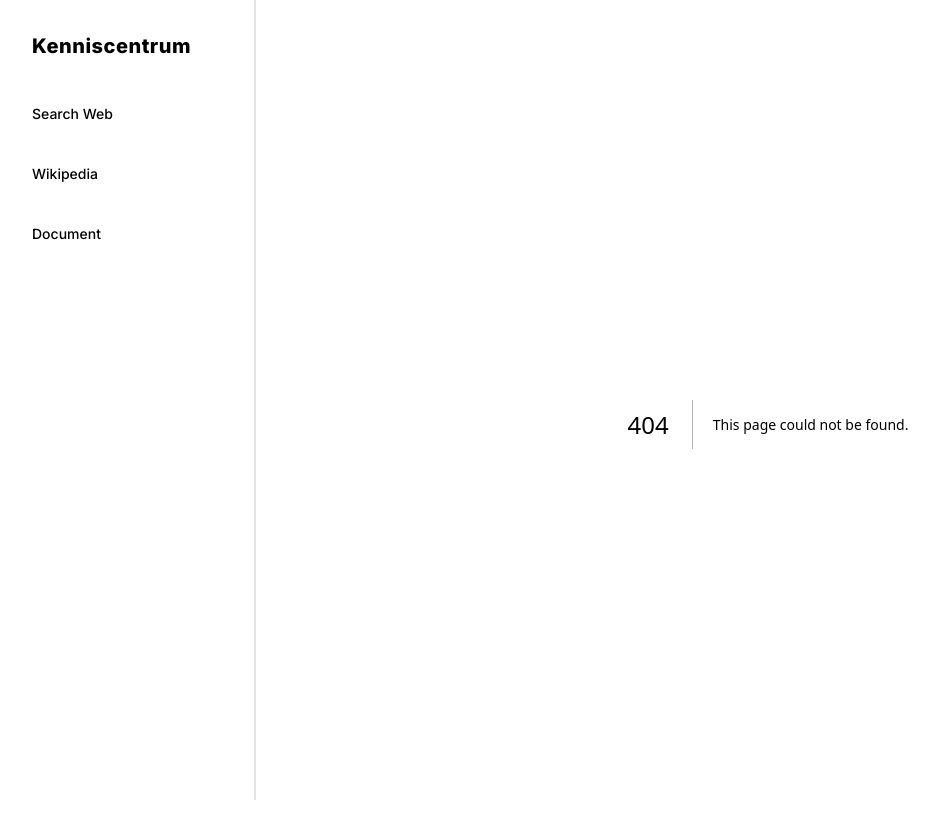
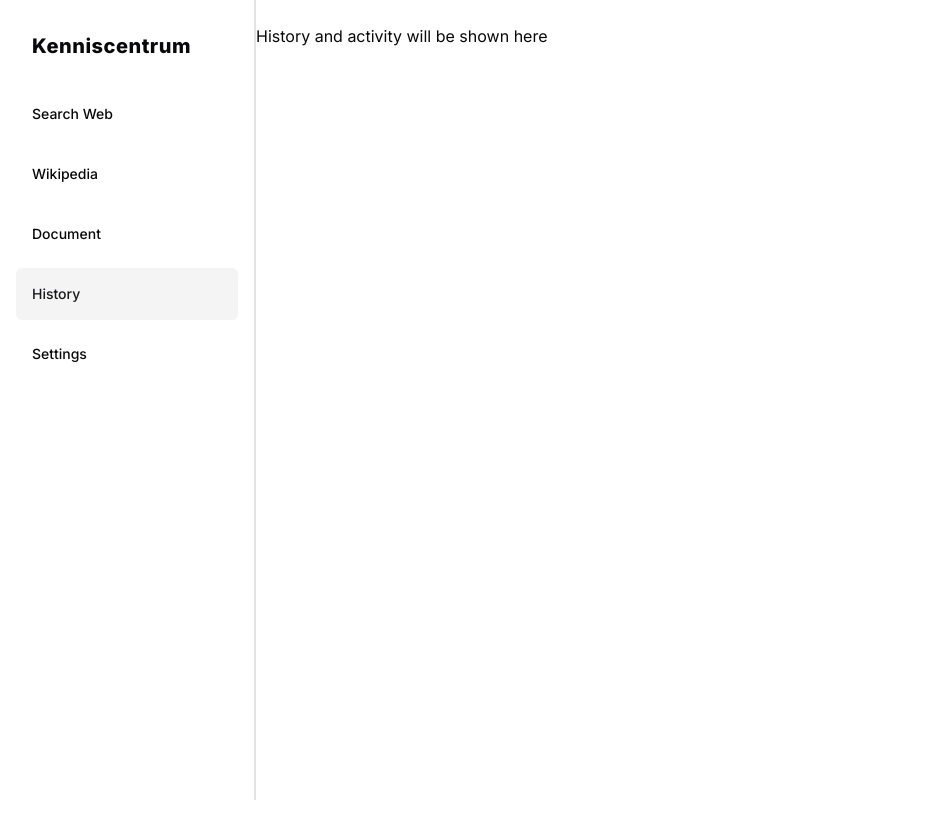
Before and after one commit to trace2798/google_ai_hackathon, a Next.js app: page /history in a window 1280 px wide. Before the commit this address had no page. Shown: the whole page, without its empty margins (0-939 px from the left). After the commit the page ends 800 px from the top, so only its background shows below. Built offline with nearby package versions, Linux system fonts and the light colour scheme.

Commit message:
added routes

```diff
--- /dev/null
+++ b/app/(main)/history/page.tsx
@@ -0,0 +1,13 @@
+import { FC } from "react";
+
+interface PageProps {}
+
+const Page: FC<PageProps> = ({}) => {
+  return (
+    <>
+      <div>History and activity will be shown here</div>
+    </>
+  );
+};
+
+export default Page;
--- /dev/null
+++ b/app/(main)/settings/page.tsx
@@ -0,0 +1,13 @@
+import { FC } from "react";
+
+interface PageProps {}
+
+const Page: FC<PageProps> = ({}) => {
+  return (
+    <>
+      <div>Settings page user info will be here</div>
+    </>
+  );
+};
+
+export default Page;
--- /dev/null
+++ b/app/(main)/web-search/page.tsx
@@ -0,0 +1,13 @@
+import { FC } from "react";
+
+interface PageProps {}
+
+const Page: FC<PageProps> = ({}) => {
+  return (
+    <>
+      <div>Page</div>
+    </>
+  );
+};
+
+export default Page;
--- /dev/null
+++ b/app/(main)/wiki/page.tsx
@@ -0,0 +1,13 @@
+import { FC } from "react";
+
+interface PageProps {}
+
+const Page: FC<PageProps> = ({}) => {
+  return (
+    <>
+      <div>Page</div>
+    </>
+  );
+};
+
+export default Page;
--- a/components/navbar/mobile-header.tsx
+++ b/components/navbar/mobile-header.tsx
@@ -2,8 +2,9 @@ import { MobileSidebar } from "./mobile-sidebar";
 
 export const MobileHeader = () => {
   return (
-    <nav className="lg:hidden px-6 h-[50px] flex items-center bg-secondary border-b fixed top-0 w-full z-50">
+    <nav className="lg:hidden px-6 h-[50px] flex items-center justify-between bg-secondary border-b fixed top-0 w-full z-50">
       <MobileSidebar />
+      <h1 className="text-xl font-semibold">Kenniscentrum</h1>
     </nav>
   );
 };
--- a/components/navbar/sidebar-item.tsx
+++ b/components/navbar/sidebar-item.tsx
@@ -12,9 +12,10 @@ type Props = {
   href: string;
 };
 
-export const SidebarItem = ({ label,
-  //  iconSrc,
-   href }: Props) => {
+export const SidebarItem = ({
+  label,
+  href,
+}: Props) => {
   const pathname = usePathname();
   const active = pathname === href;
 
@@ -24,19 +25,7 @@ export const SidebarItem = ({ label,
       className="justify-start h-[52px] hover:bg-secondary"
       asChild
     >
-      <Link href={href}>
-        {/* <Icon
-          className="shrink-0 h-[18px] w-[18px] mr-2 text-muted-foreground"
-        /> */}
-        {/* <Image
-          src={iconSrc}
-          alt={label}
-          className="mr-5 text-primary"
-          height={32}
-          width={32}
-        /> */}
-        {label}
-      </Link>
+      <Link href={href}>{label}</Link>
     </Button>
   );
 };
--- a/components/navbar/sidebar.tsx
+++ b/components/navbar/sidebar.tsx
@@ -29,7 +29,7 @@ export const Sidebar = ({ className }: Props) => {
       <div className="flex flex-col gap-y-2 flex-1">
         <SidebarItem
           label="Search Web"
-          href="/search"
+          href="/web-search"
           // iconSrc="/globe.svg"
           // icon={Building2}
         />
@@ -45,7 +45,18 @@ export const Sidebar = ({ className }: Props) => {
           // iconSrc="/globe.svg"
           // icon={Building}
         />
-
+        <SidebarItem
+          label="History"
+          href="/history"
+          // iconSrc="/globe.svg"
+          // icon={Building}
+        />
+        <SidebarItem
+          label="Settings"
+          href="/settings"
+          // iconSrc="/globe.svg"
+          // icon={Building}
+        />
         {/* <SidebarItem
           label="Settings"
           href="/settings"
```
